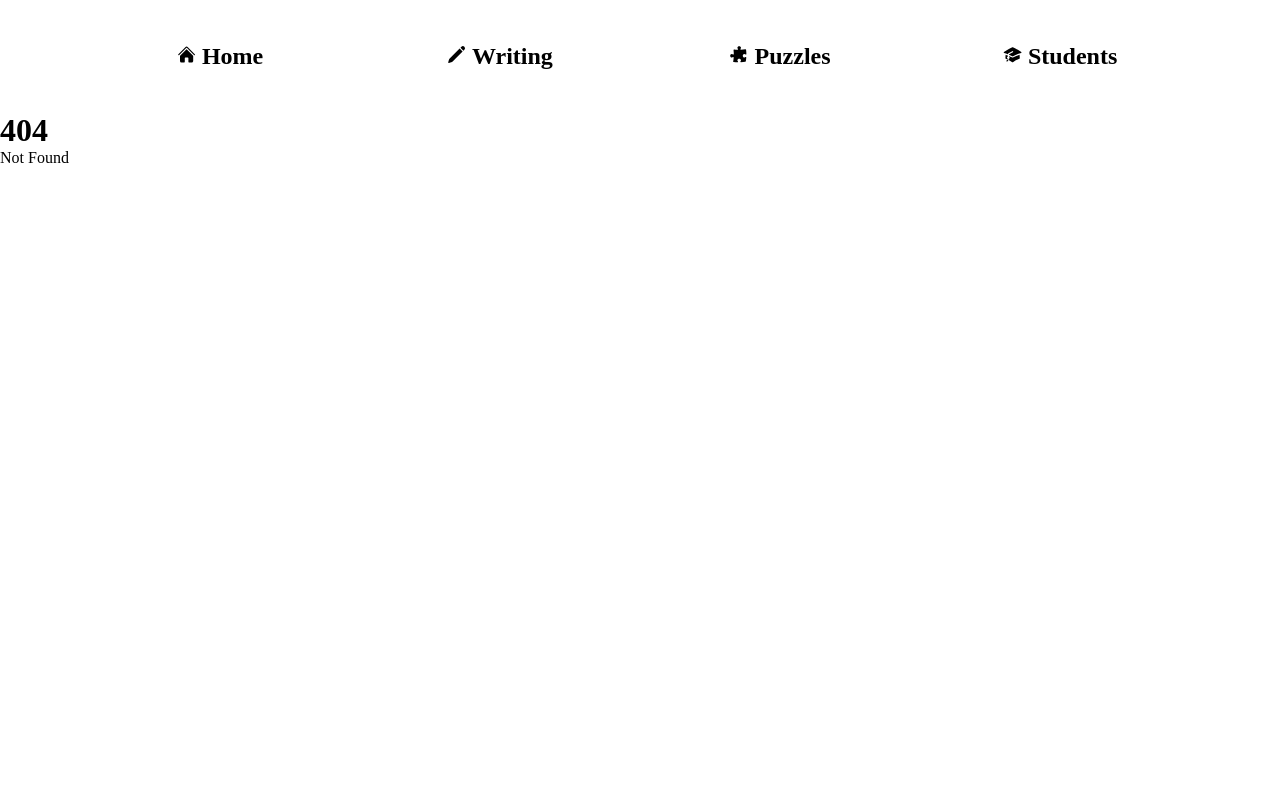
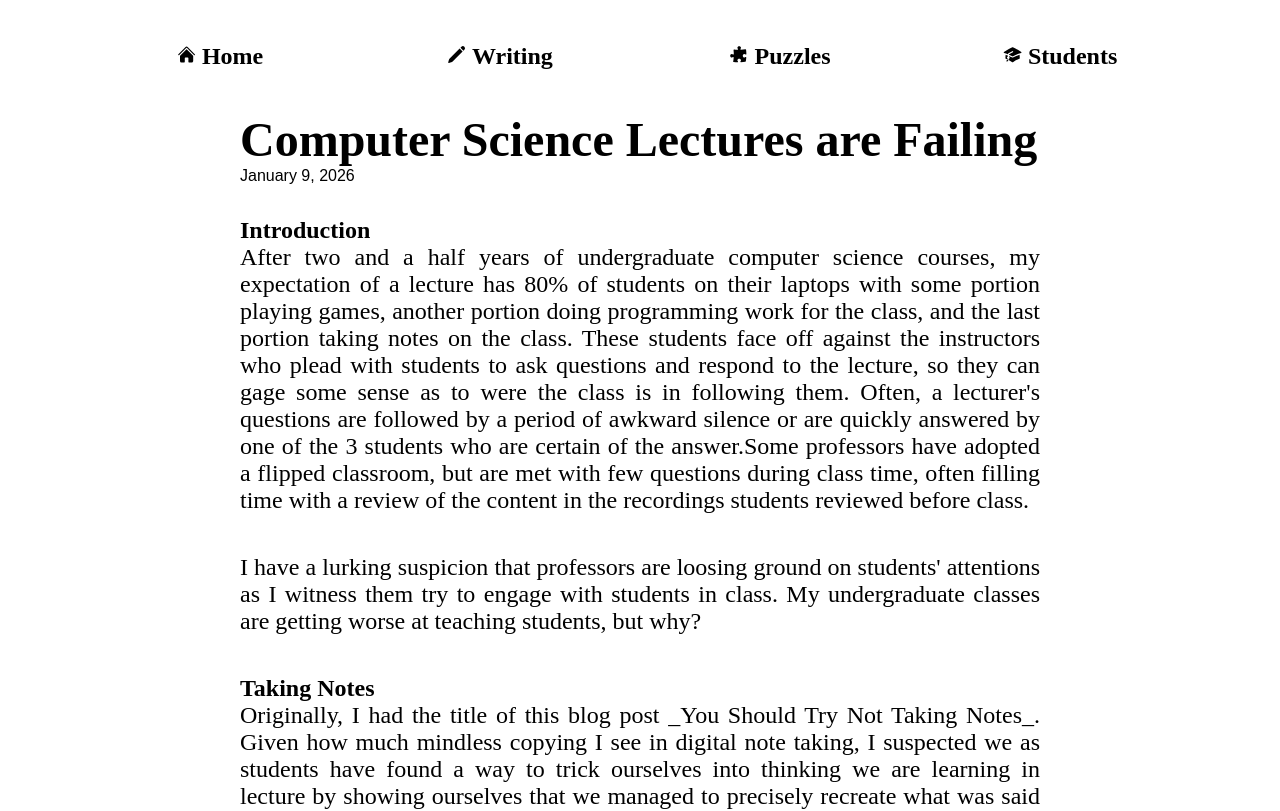
Before and after one commit to Nathan-George/nathan-george.github.io, a SvelteKit app: page /writing/computer-science-lectures-are-failing in a window 1280 px wide. Before the commit this address had no page. Shown: the top 811 px of the page. Built offline with nearby package versions, Linux system fonts and the light colour scheme.

Commit message:
added blog post computer science lectures are failing

```diff
--- /dev/null
+++ b/src/routes/writing/computer-science-lectures-are-failing/+page.svelte
@@ -0,0 +1,112 @@
+<main>
+	<article>
+		<header>
+			<h1>Computer Science Lectures are Failing</h1>
+			<p>
+				<time datetime="January 9, 2026">January 9, 2026</time>
+			</p>
+		</header>
+
+		<h2>Introduction</h2>
+		<p>
+After two and a half years of undergraduate computer science courses, my expectation of a lecture has 80% of students on their laptops with some portion playing games, another portion doing programming work for the class, and the last portion taking notes on the class. These students face off against the instructors who plead with students to ask questions and respond to the lecture, so they can gage some sense as to were the class is in following them. Often, a lecturer's questions are followed by a period of awkward silence or are quickly answered by one of the 3 students who are certain of the answer.Some professors have adopted a flipped classroom, but are met with few questions during class time, often filling time with a review of the content in the recordings students reviewed before class.
+		</p>
+		<p>
+I have a lurking suspicion that professors are loosing ground on students' attentions as I witness them try to engage with students in class. My undergraduate classes are getting worse at teaching students, but why?
+		</p>
+
+		<h2>Taking Notes</h2>
+		<p>
+Originally, I had the title of this blog post _You Should Try Not Taking Notes_. Given how much mindless copying I see in digital note taking, I suspected we as students have found a way to trick ourselves into thinking we are learning in lecture by showing ourselves that we managed to precisely recreate what was said in class. However, after reviewing several studies on note taking in the undergraduate classroom, this stance lacks nuance. There are studies demonstrating the effectiveness of note taking in recalling information (Austin Lee Carr 2004) and improving performance on tests.
+		</p>
+		<p>
+Researchers have posited several theories as to why note taking improves recall of lecture material. Throughout my research of these studies, the role critical thinking to filter, condense, and prioritize information in one's notes play's a central role. One theory posits note taking as a two part process of encoding, wherein a student translates invisible ideas into tangible diagrams, and external storage, in which a student can search and review once the original lecture is inaccessible (Kiewra 1985). During a lecture a student must use critical thinking to encode and instructor's slides or oral presentation for better recall to take place. As note taking techniques have improved through the broader use of technologies such as digital stylus note taking and LaTeX, students have been able to get faster at exactly copying slides eliminating the need to translate or prioritize information. In essence, we have gotten so good at taking notes we don't even need to think about them. This change has largely unaffected the role of notes as external storage, but now that is the least important role of notes as all lecture material is available in abundance online. Additionally, without thinking, we have crippled the role of notes as encoding which they do better than ever by ironically not doing at all.
+		</p>
+		<p>
+I posit another hypothesis as to why I suspect we do less thinking when taking notes caused by the increased consumption of short form video: Short form video's impact on prospective memory limits one's ability to to perform the background task of critical thinking about the content. Two studies (Francesco et. al. (2023)  and Barton, Smyth (2025)) have found a causal relationship between scrolling on short form video and a decrease in prospective memory, or ones ability to remember tasks that they should be doing in the future. The increasing rates of consumption of this content may be driving ineffective notes.
+		</p>
+		<p>
+It is an open secret that I do not take notes in any of my classes. I want to think about the processes described by the lecturer, try to find edge cases and make connections, and I care less about recording information to review later. Notes get in the way of what I want to do in lecture, so I don't do them. As an aside, I have been told that computer science is the most Google-able degree, which goes to highlight that the purpose of notes as a way to review can be supplemented or even replaced by the wealth of knowledge online. Maybe note taking is something that you should try doing less of.
+		</p>
+
+		<h2>Graded Attendance</h2>
+		<p>
+In a discussion based class such as metaphysics or a McBride class a student's attendance meaningfully impacts the quality of the class because that student's contributions help others see the topics from new perspectives. In a Computer Science class, graded attendance is only a force of extrinsic motivation resulting in students using class time to do the things that they would prefer to be doing like working on other course work or playing games. Neither of these things are bad, but students should be free to acknowledge the fact that they are not going to be listening and not have to show up.
+		</p>
+		<p>
+A class filled with 25 students who are all listening is better than a class filled with 50 students, 25 of whom are distracting the ones paying attention. I'll admit that I have been one of the distracters, working away at some programming project, but what am I to do if the instructor is forcing me to come? I have already paid for this class, that should be my incentive to show up.
+		</p>
+
+		<h2>Live Coding</h2>
+		<p>
+To learn computer science, students need to put their fingers to the keyboard and implement. A student who has learned about Dijkstra's Algorithm, but has never written code using it has not learned enough to us it in industry. Coding practice makes simple ideas come more naturally and complex problems solvable, without coding practice one has not learned how to program. Live coding is a way for instructors to demonstrate how to code and give students patterns that they can replicate in their own code. Often students are expected to replicate the code shown during the live coding session as part of a larger project or a part of a mini programming assessment. Unfortunately, this usually means that students are frantically copying down character for character what the professor is typing getting none of the critical thinking that comes with programming. I have now heard many complaints that new algorithm students do not know how to code, but if we expect them to consistently copy code then I am not surprized they fail to be able to deal with simple bugs that do not come up in lecture.
+		</p>
+		<p>
+I have given one live coding demo for students, where students once again exactly copied what I was typing. Their only questions were whether I could scroll up or down to see code that was off screen and not about what the code was doing. In a sense, live coding represents the worst case scenario for note taking because students are capable of exactly copying the notes with zero critical thinking.
+		</p>
+		<p>
+Code written during a lecture should be provided beforehand to free up students to think about the code. Then, the medium of live coding can instead help students to focus on the order in which they should think about the code in addition to spacing out questions about different functions as they are built.
+		</p>
+
+		<h2>AI</h2>
+		<p>
+Maybe I will write about how AI is destroying the CS undergraduate experience, but That will be for another time as it dramatically reshapes my degree. I will leave a few points for how AI has made computer science lectures ineffective.
+		</p>
+
+		<ul>
+			<li>AI allows students to cheat on homeworks reducing the value of class time to students.</li>
+			<li>Instructors using AI cheat students out of a high quality lecture reducing the value of a class for students.</li>
+		</ul>
+
+
+		<h2>Citations</h2>
+
+		<p>
+Austin, J. L., Lee, M., & Carr, J. P. (2004). The effects of guided notes on undergraduate students’ recording of lecture content. Journal of Instructional Psychology, 31(4), 314–320
+		</p>
+
+		<p>
+Barton, N., & Smyth, M. (2025). Context-switching in short-form videos: What is the impact on prospective memory? Memory, 33(7), 788–801. https://doi.org/10.1080/09658211.2025.2521076
+		</p>
+
+		<p>
+Francesco Chiossi, Luke Haliburton, Changkun Ou, Andreas Martin Butz, and Albrecht Schmidt. 2023. Short-Form Videos Degrade Our Capacity to Retain Intentions: Effect of Context Switching On Prospective Memory. In Proceedings of the 2023 CHI Conference on Human Factors in Computing Systems (CHI '23). Association for Computing Machinery, New York, NY, USA, Article 30, 1–15. https://doi.org/10.1145/3544548.3580778
+		</p>
+
+		<p>
+Kiewra, K. A. (1985). Investigating notetaking and review: A depth of processing alternative. Educational Psychologist, 20(1), 23–32. https://doi.org/10.1207/s15326985ep2001_4
+		</p>
+
+	</article>
+</main>
+
+<style>
+	main {
+		width: 800px;
+		max-width: 95%;
+		margin: 0 auto
+	}
+
+	header {
+		margin: 0 0 2rem
+	}
+
+	header > h1 {
+		font-size: 3em;
+	}
+
+	header > p {
+		font-family: sans-serif;
+	}
+
+	article > p {
+		margin: 0 0 40px;
+		font-size: 24px;
+		text-align: justify;
+	}
+
+	article > ul {
+		margin: 0 40px 40px;
+		font-size: 24px;
+	}
+</style>
```
Also changed, not shown: src/routes/writing/+page.svelte (+9 -0 lines).
